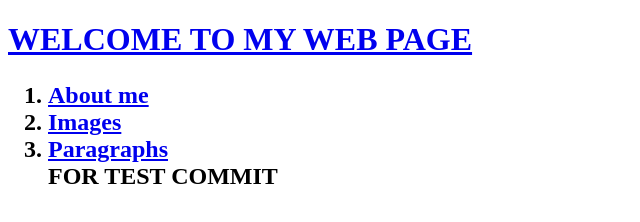
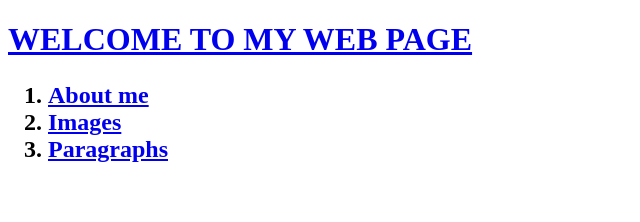
Before and after one commit to wonwooCho/first_html_web, a plain HTML site: page index.html in a window 1280 px wide. Shown: the whole page, without its empty margins (0-640 px from the left). Drawn offline with Linux system fonts and the light colour scheme.

Commit message:
Revert "for test commit, push"
This reverts commit 4d509f2e3ae9b4683efdb962fa9d05f9df827319.

```diff
--- a/index.html
+++ b/index.html
@@ -13,8 +13,6 @@
                 <li><a href="about_me.html">About me</a></li>
                 <li><a href="images.html">Images</a></li>
                 <li><a href="paragraphs.html">Paragraphs</a></li>
-
-                FOR TEST COMMIT
             </ol>
         </h2>
     </body>
```
